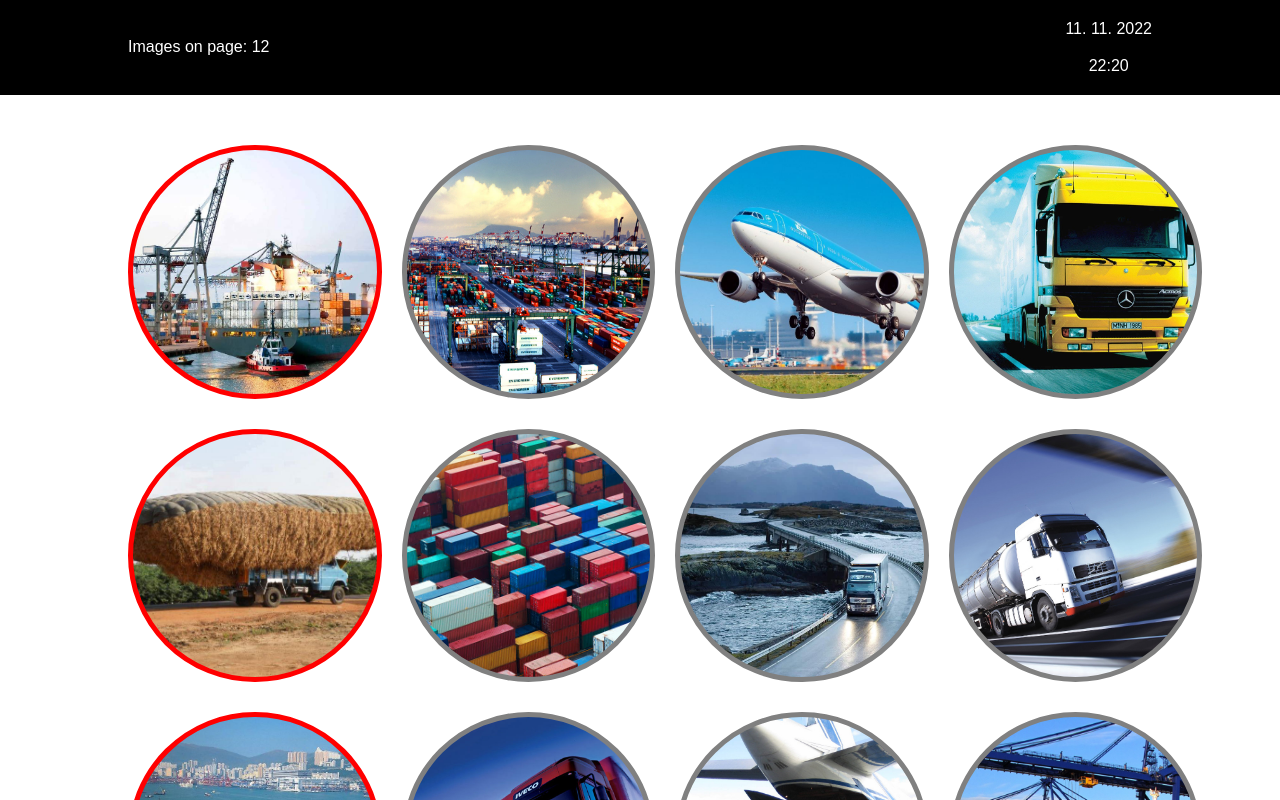
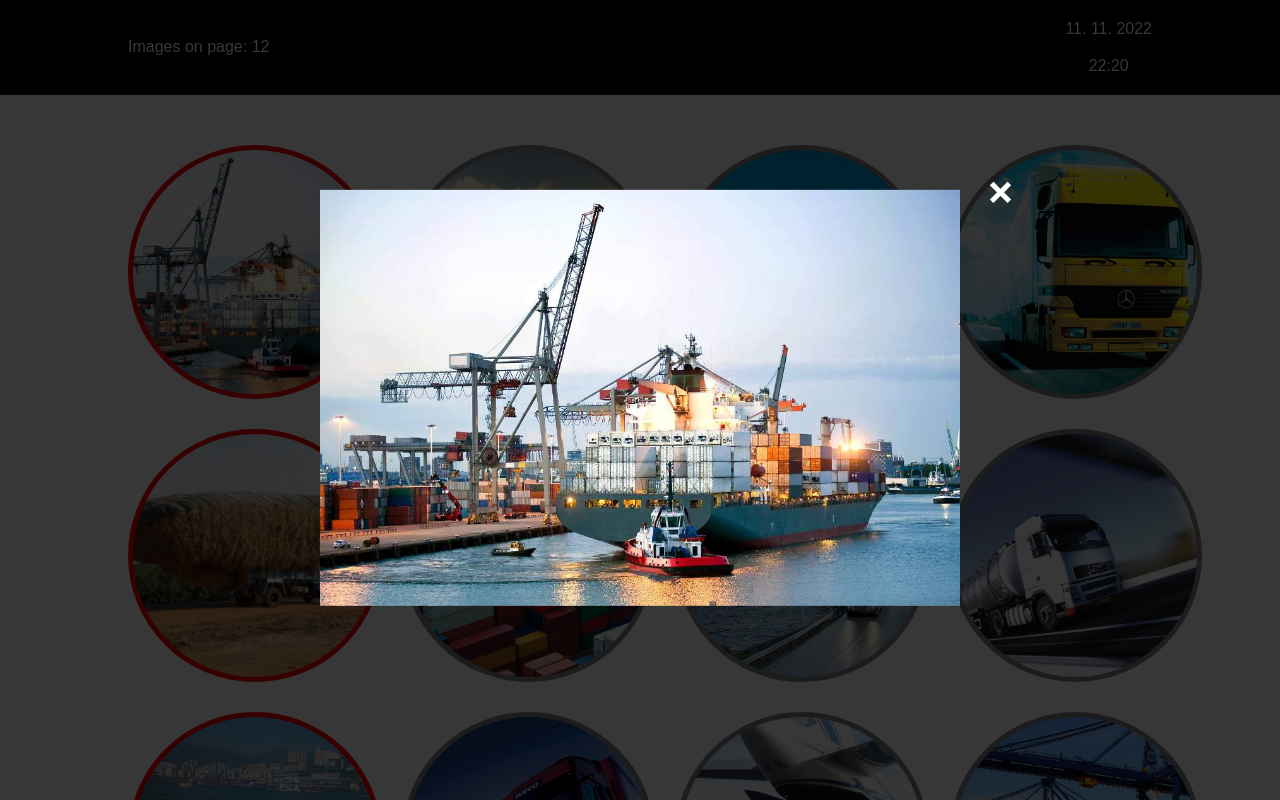
Before and after one commit to rapinchuk/galanix_task2, a plain HTML site: page index.html in a window 1280 px wide. Both pictures are taken after a click on the element 254 px from the left and 271 px from the top of the page. Shown: the top 800 px of the page. Drawn offline with Linux system fonts and the light colour scheme.

Commit message:
add popup

```diff
--- a/css/style.css
+++ b/css/style.css
@@ -30,10 +30,63 @@ body{
 }
 
 
+/* modal */
 
+.modal{
+    display: none; /* Hidden by default */
+    position: fixed; /* Stay in place */
+    z-index: 1; /* Sit on top */
+    left: 0;
+    top: 0;
+    width: 100%; /* Full width */
+    height: 100%; /* Full height */
+    overflow: auto; /* Enable scroll if needed */
+    background-color: rgb(0,0,0); /* Fallback color */
+    background-color: rgba(0, 0, 0, 0.786); /* Black w/ opacity */
 
+}
+.modal_content{
 
+    max-width: 1100px;
+    max-height: auto;
+    top: 50%;
+    left: 50%;
+    transform: translate(-50%,-50%);
+    position: absolute;
+}
+.modal_img{
+   width: 100%;
+   height: 100%;
+}
 
+.modal_close{
+    color: white;
+    top: -10px;
+    right: -50px;
+    width: 25px;
+    height: 25px;
+    position: absolute;
+    cursor: pointer;
+}
+.modal_close::after,.modal_close::before{
+    content: "";
+    top: 0;
+    left: 50%;
+    bottom: 0;
+    right: 0;
+    position: absolute;
+    width: 5px;
+
+    background-color: #fff;
+
+}
+
+.modal_close::after{
+    transform: rotate(45deg);
+}
+.modal_close::before{
+    transform: rotate(-45deg);
+}
 
 
 
--- a/index.html
+++ b/index.html
@@ -23,18 +23,18 @@
     <section class="main">
         <div class="container">
             <div class="img_wraper">
-                <div class="img_block" style="background-image: url(img/1.jpg);"></div>
-                <div class="img_block" style="background-image: url(img/2.jpg);"></div>
-                <div class="img_block" style="background-image: url(img/3.jpg);"></div>
-                <div class="img_block" style="background-image: url(img/4.jpg);"></div>
-                <div class="img_block" style="background-image: url(img/5.jpg);"></div>
-                <div class="img_block" style="background-image: url(img/6.jpg);"></div>
-                <div class="img_block" style="background-image: url(img/7.jpg);"></div>
-                <div class="img_block" style="background-image: url(img/8.jpg);"></div>
-                <div class="img_block" style="background-image: url(img/9.jpg);"></div>
-                <div class="img_block" style="background-image: url(img/10.jpg);"></div>
-                <div class="img_block" style="background-image: url(img/11.jpg);"></div>
-                <div class="img_block" style="background-image: url(img/12.jpg);"></div>
+                <div class="img_block" image-data="img/1.jpg" style="background-image: url(img/1.jpg);"></div>
+                <div class="img_block" image-data="img/2.jpg" style="background-image: url(img/2.jpg);"></div>
+                <div class="img_block" image-data="img/3.jpg" style="background-image: url(img/3.jpg);"></div>
+                <div class="img_block" image-data="img/4.jpg" style="background-image: url(img/4.jpg);"></div>
+                <div class="img_block" image-data="img/5.jpg" style="background-image: url(img/5.jpg);"></div>
+                <div class="img_block" image-data="img/6.jpg" style="background-image: url(img/6.jpg);"></div>
+                <div class="img_block" image-data="img/7.jpg" style="background-image: url(img/7.jpg);"></div>
+                <div class="img_block" image-data="img/8.jpg" style="background-image: url(img/8.jpg);"></div>
+                <div class="img_block" image-data="img/9.jpg" style="background-image: url(img/9.jpg);"></div>
+                <div class="img_block" image-data="img/10.jpg" style="background-image: url(img/10.jpg);"></div>
+                <div class="img_block" image-data="img/11.jpg" style="background-image: url(img/11.jpg);"></div>
+                <div class="img_block" image-data="img/12.jpg" style="background-image: url(img/12.jpg);"></div>
 
 
                 <!-- <img class="img_item" src="img/1.jpg" alt="">
@@ -52,8 +52,20 @@
             </div>
         </div>
     </section>
+    <div class="modal">
+
+
+        <div class="modal_content">
+            <img class="modal_img" src="" alt="image">
+            <div class="modal_close"></div>
+        </div>
+
+
+
+    </div>
 
     <script src="js/counterAndData.js"></script>
+    <script src="js/modal.js"></script>
 </body>
 
 </html>
--- /dev/null
+++ b/js/modal.js
@@ -0,0 +1,30 @@
+document.addEventListener("DOMContentLoaded", function(event) {
+    let images = document.querySelectorAll(".img_block")
+    let modal = document.querySelector(".modal")
+    let modalImg = document.querySelector(".modal_img")
+    let modalClose = document.querySelector(".modal_close")
+    images.forEach(el=>{
+
+        el.addEventListener("click",modalHandler)
+    })
+    modalClose.addEventListener("click",()=>{
+        modal.style.display = "none";
+        document.body.style.overflow = "auto"
+    })
+    modal.addEventListener("click",(e)=>{
+        if(e.target.classList.contains("modal_img")) {
+            return;
+            // code...
+          }
+        modal.style.display = "none";
+        document.body.style.overflow = "auto"})
+
+
+    function modalHandler(e){
+        modal.style.display = "block";
+        modalImg.setAttribute("src",e.target.getAttribute("image-data"))
+        e.target.getAttribute("image-data")
+        console.log( window.getComputedStyle(e.target).getPropertyValue("image-data").toString())
+        document.body.style.overflow = "hidden"
+    }
+  });
```
